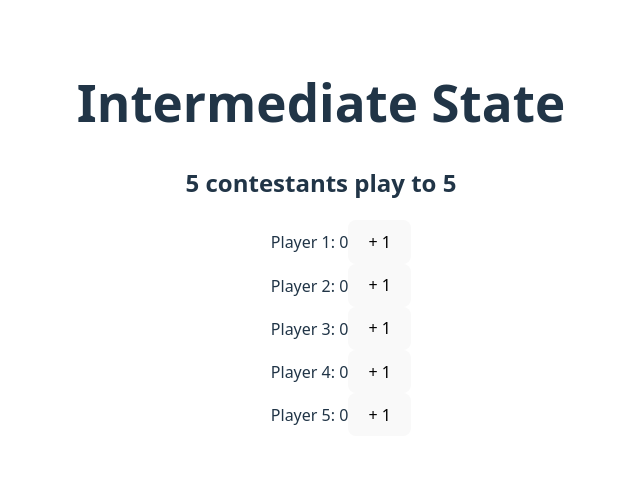
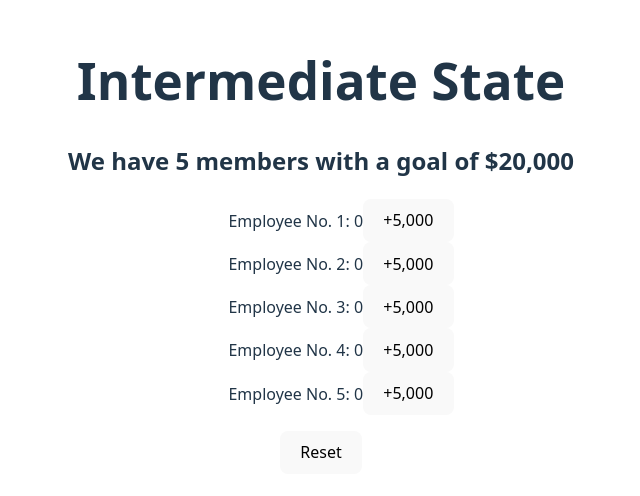
Before and after one commit to quasarblues/react-intermediate-state-playground, a React (Vite) app: page / in a window 1280 px wide. Shown: the part 154-650 px from the top of the page, without its empty margins (319-959 px from the left). Built offline with nearby package versions, Linux system fonts and the light colour scheme.

Commit message:
Added Sales.jsx

```diff
--- a/src/App.jsx
+++ b/src/App.jsx
@@ -4,6 +4,7 @@ import Initializer from './Initializer'
 import ScoreKeeper from './ScoreKeeper'
 import Emoji from './Emoji'
 import Game from './Game'
+import Sales from './Sales'
 
 function App() {
 
@@ -13,8 +14,9 @@ function App() {
       {/* <Counter />
       <Initializer />
       <ScoreKeeper />
-      <Emoji /> */}
-      <Game players={5} targetScore={5} />
+      <Emoji />
+      <Game players={5} targetScore={5} /> */}
+      <Sales salesPeople={5} goal={20000} />
     </>
   )
 }
--- /dev/null
+++ b/src/Sales.jsx
@@ -0,0 +1,49 @@
+import { useState } from "react";
+
+export default function ({ salesPeople = 3, goal = 10000 }) {
+    const [employeeInfo, setEmployeeInfo] = useState(
+        Array.from({ length: salesPeople }, (_, i) => ({
+            id: i,
+            name: `Employee No. ${i + 1}`,
+            sales: 0
+        }))
+    )
+
+    const addSales = (i) => {
+        setEmployeeInfo(currEmployees => (
+            currEmployees.map(e => {
+                if (e.id === i) {
+                    return { ...e, sales: e.sales + 5000 }
+                } else {
+                    return e;
+                }
+            })
+        ))
+    }
+
+    const reset = () => {
+        setEmployeeInfo(currEmployees => (
+            currEmployees.map(e => (
+                { ...e, sales: 0 }
+            ))
+        ))
+    }
+
+    const isWinner = employeeInfo.some(e => e.sales === goal);
+
+    return (
+        <div>
+            <h2>We have {salesPeople} members with a goal of ${goal.toLocaleString()}</h2>
+            <ul>
+                {employeeInfo.map((e, i) => (
+                    <li key={i} style={{ listStyle: 'none' }}>
+                        {e.name}: {e.sales}
+                        <button disabled={isWinner} onClick={() => addSales(i)}>+5,000</button>
+                        {e.sales === goal && <span>🏆🏆🏆</span>}
+                    </li>
+                ))}
+            </ul>
+            <button onClick={reset}>Reset</button>
+        </div>
+    )
+}
```
